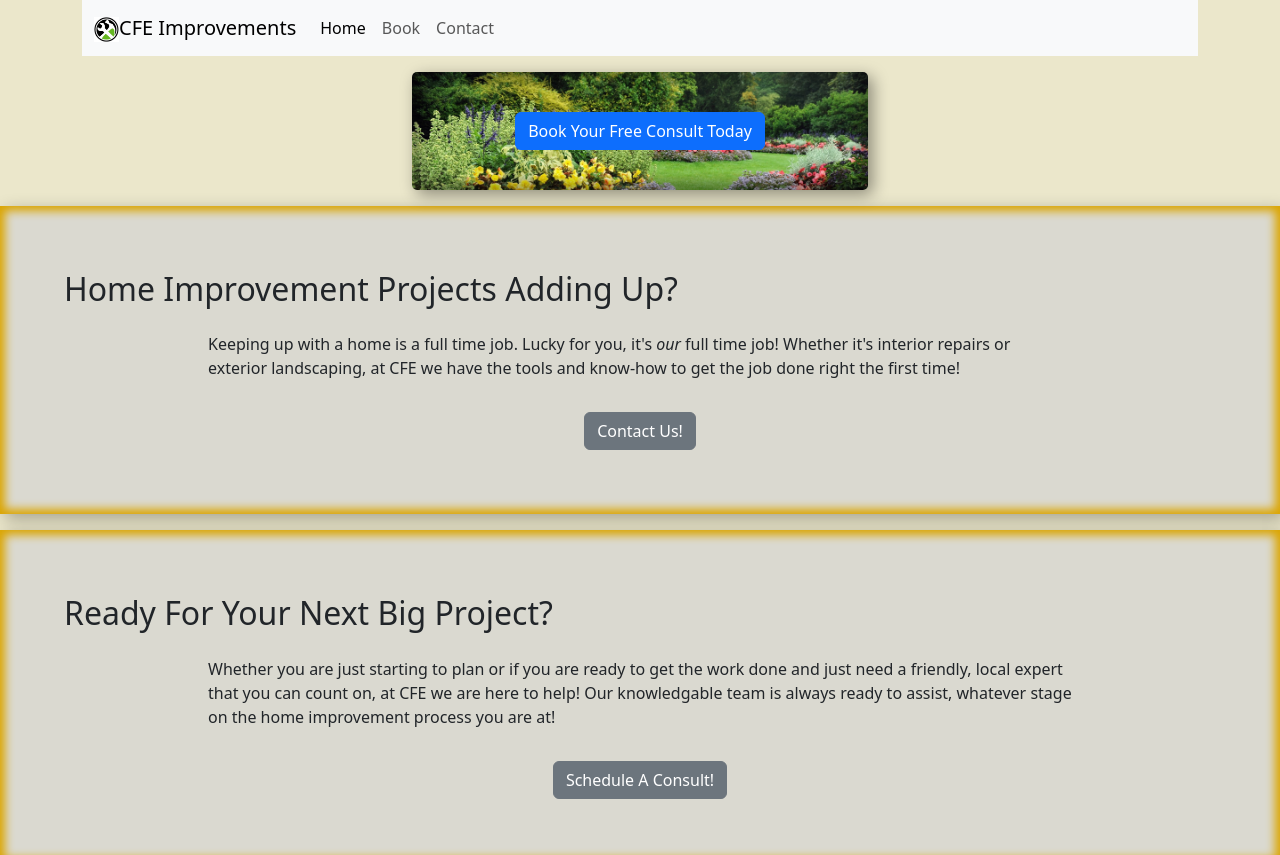
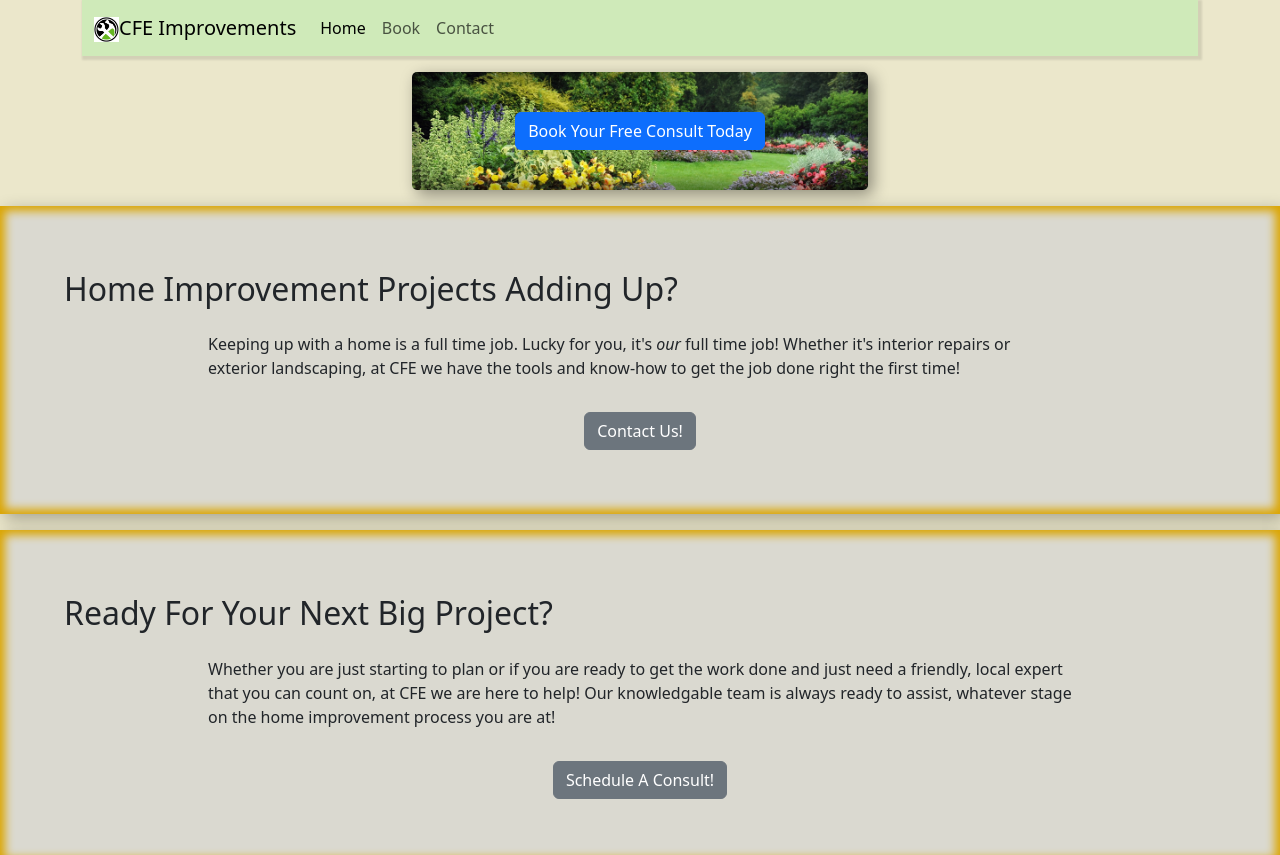
Before and after one commit to theeelgonzo/cfe, a plain HTML site: page index1/index.html in a window 1280 px wide. Shown: the top 855 px of the page. Drawn offline with nearby package versions, Linux system fonts and the light colour scheme.

Commit message:
Fix navbar background color.

```diff
--- a/css/styles.css
+++ b/css/styles.css
@@ -1,6 +1,11 @@
 /*General class selectors*/
 body {
     background-color: rgb(235, 231, 203);
+}
+
+.navbar {
+    background-color: rgba(144, 238, 144, 0.3);
+    box-shadow: 2px 2px 2px 2px rgba(0, 0, 0, 0.1);
 }
 
 .box {
--- a/index1/index.html
+++ b/index1/index.html
@@ -14,7 +14,7 @@
     <body>
         <div class="container">
             <nav
-                class="navbar navbar-expand-lg bg-body-tertiary justify-content-end greenBar"
+                class="navbar navbar-expand-lg"
             >
                 <div class="container-fluid justify-content-evenly">
                     <a class="navbar-brand" href="#"
@@ -39,7 +39,7 @@
                         class="collapse navbar-collapse"
                         id="navbarNavAltMarkup"
                     >
-                        <div class="navbar-nav justify-content-evenly">
+                        <div class="navbar-nav justify-content-evenly ">
                             <a
                                 class="nav-link active"
                                 aria-current="page"
```
